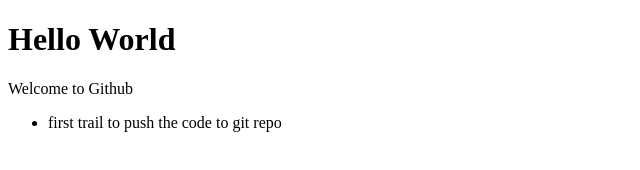
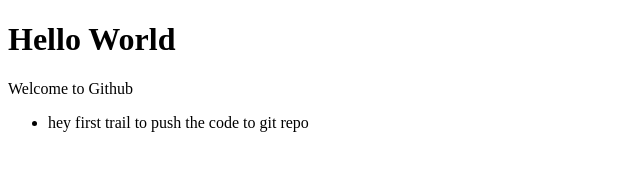
Before and after one commit to kalyandowlagar/MyBasicUI, a plain HTML site: page scripts/index.html in a window 1280 px wide. Shown: the full height of the page, 0-640 px from the left. Drawn offline with Linux system fonts and the light colour scheme.

Commit message:
push code 1
Signed-off-by: kalyandowlagar <47981299+kalyandowlagar@users.noreply.github.com>

```diff
--- a/scripts/index.html
+++ b/scripts/index.html
@@ -10,7 +10,7 @@
 <p1>Welcome to Github</p1>
 
 <ul>
-    <li> first trail to push the code to git repo</li>
+    <li> hey first trail to push the code to git repo</li>
 </ul>
 
 </body>
```
